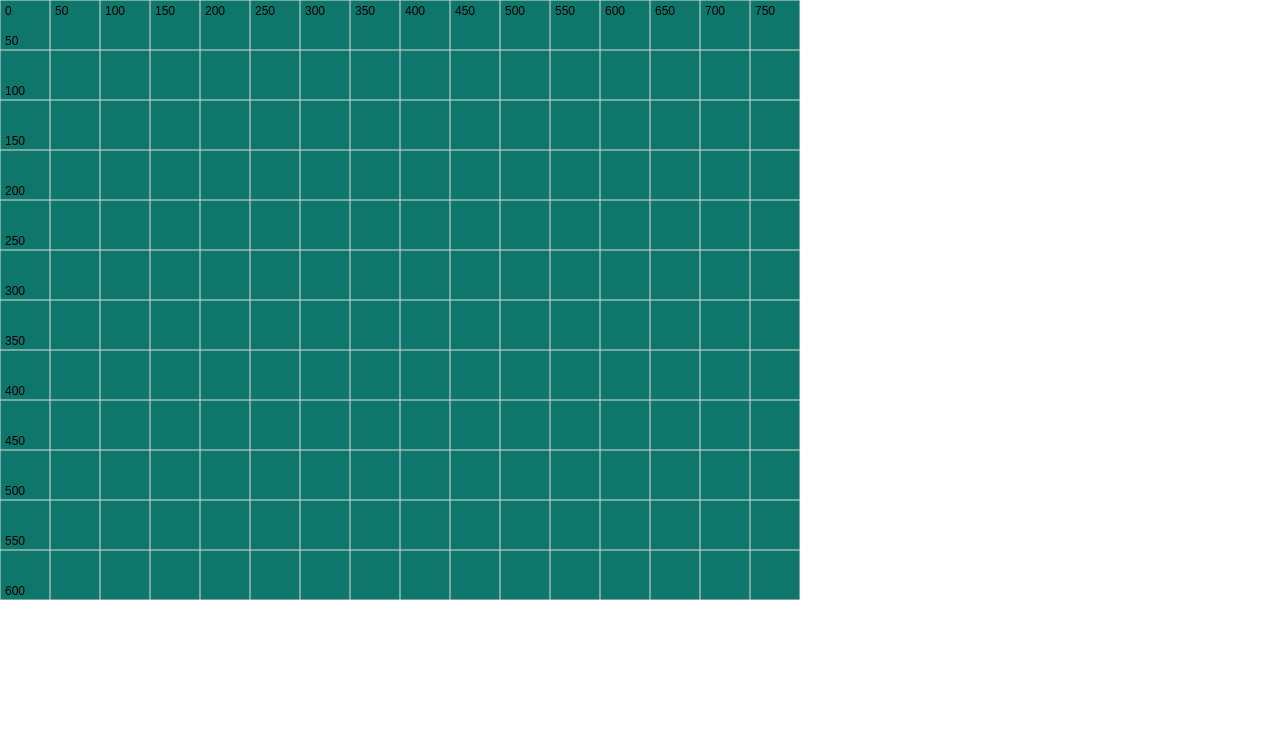
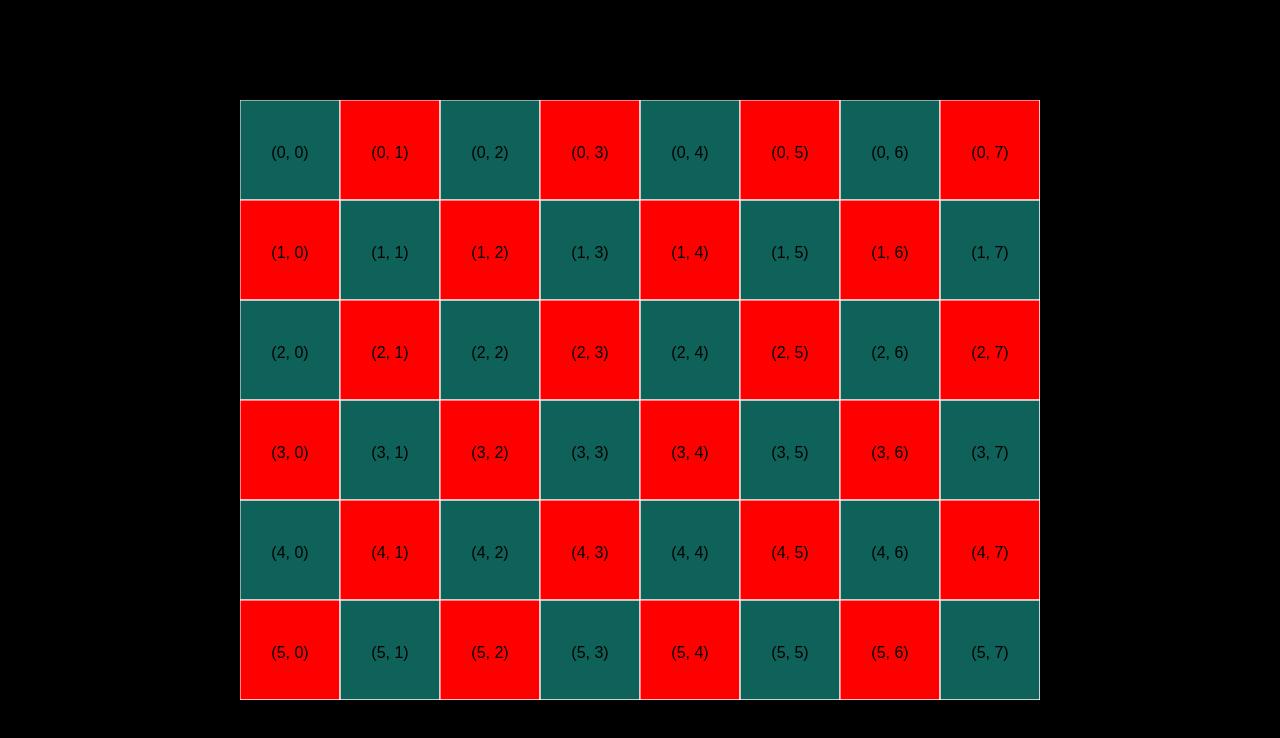
Before and after one commit to samitixyz/webgames, a plain HTML site: page index.html in a window 1280 px wide. Drawn offline with nearby package versions, Linux system fonts and the light colour scheme.

Commit message:
canvas2 tuts

```diff
--- a/grid.js
+++ b/grid.js
@@ -5,9 +5,12 @@ canvas.width = 800;
 canvas.height = 600;
 
 // Grid Settings
-const gridSize = 50;
+const size = 8;
+const gridSize = canvas.width / 8;
+// const gridSize = 50;
 const canvasHeight = canvas.height;
 const canvasWidth = canvas.width;
+let selected = null;
 
 function drawGrid() {
     ctx.clearRect(0, 0, canvas.width, canvas.height);
@@ -16,22 +19,74 @@ function drawGrid() {
     ctx.font = '12px Arial';
     ctx.fillStyle = 'black';
 
-    for (let y = 0; y <= canvasHeight; y += gridSize) {
-        ctx.beginPath();
-        ctx.moveTo(0, y);
-        ctx.lineTo(canvasWidth, y);
-        ctx.stroke();
+    // for (let y = 0; y <= canvasHeight; y += gridSize) {
+    //     ctx.beginPath();
+    //     ctx.moveTo(0, y);
+    //     ctx.lineTo(canvasWidth, y);
+    //     ctx.stroke();
+    //     ctx.fillText(`${y}`, 5, y - 5);
+    // }
 
-        ctx.fillText(`${y}`, 5, y - 5);
+    // for( let x = 0; x <= canvasWidth; x += gridSize) {
+    //     ctx.beginPath();
+    //     ctx.moveTo(x, 0);
+    //     ctx.lineTo(x, canvasHeight);
+    //     ctx.stroke();
+    //     ctx.fillText(`${x}`, x + 5, 15);
+    // }
+
+    for (let row = 0; row <= size; row++) {
+        for(let col = 0; col <= size; col++) {
+            ctx.fillStyle = (row + col) % 2 === 0 ? 'rgba(20,20,20,0.2)': "red";
+            ctx.fillRect(row * gridSize, col * gridSize, gridSize, gridSize);
+
+            ctx.strokeStyle = 'white'; // Border color
+            ctx.lineWidth = 1; // Border width
+            ctx.strokeRect(row * gridSize, col * gridSize, gridSize, gridSize);
+
+            ctx.font = "16px Arial"; // Adjust font size as needed
+            ctx.fillStyle = "black"; // Text color
+
+            // Measure text and calculate position for centering
+            const text = "(" + Math.floor( (col * gridSize) / gridSize) + ", " + Math.floor( (row * gridSize) / gridSize) + ")" ;
+            const textWidth = ctx.measureText(text).width;
+            const textX = row * gridSize + (gridSize - textWidth) / 2;
+            const textY = col * gridSize + (gridSize + 16) / 2; // Adjust 16 to match font size
+
+            // Draw the text
+            ctx.fillText(text, textX, textY);
+        }
     }
 
-    for( let x = 0; x <= canvasWidth; x += gridSize) {
-        ctx.beginPath();
-        ctx.moveTo(x, 0);
-        ctx.lineTo(x, canvasHeight);
-        ctx.stroke();
-        ctx.fillText(`${x}`, x + 5, 15);
+    if(selected) {
+        ctx.strokeStyle = "yellow";
+        ctx.lineWidth = 4;
+        ctx.strokeRect(selected.col * gridSize, selected.row * gridSize, gridSize, gridSize)
     }
 }
 
+function getCell(offsetX, offsetY) {
+    return {
+        row: Math.floor(offsetY / gridSize),
+        col: Math.floor(offsetX / gridSize)
+    }
+}
+
+function handleClick(event) {
+    const rect = canvas.getBoundingClientRect();
+    const offsetX = event.clientX - rect.left;
+    const offsetY = event.clientY - rect.top;
+
+    if (offsetX >= 0 && offsetX <= canvas.width && offsetY >= 0 && offsetY <= canvas.height) {
+        selected = getCell(offsetX, offsetY);
+        alert(`You clicked: ${JSON.stringify(selected)}`);
+    } else {
+        console.log("Click is outside the canvas.");
+    }
+
+    drawGrid();
+}
+
 drawGrid();
+
+document.addEventListener("click", handleClick)
--- a/index.html
+++ b/index.html
@@ -8,6 +8,11 @@
     <style>
         body {
             margin: 0;
+            display: flex; /* Use Flexbox */
+            justify-content: center; /* Horizontally center */
+            align-items: center; /* Vertically center */
+            height: 100vh; /* Full height of the viewport */
+            background-color: black; /* Background color */
             overflow: hidden;
         }
         canvas {
@@ -18,7 +23,7 @@
     </style>
 </head>
 <body>
-    <canvas id="gameCanvas"></canvas>
+    <canvas class="flex mx-auto" id="gameCanvas"></canvas>
     <script src="grid.js"></script>
 </body>
 </html>
```
